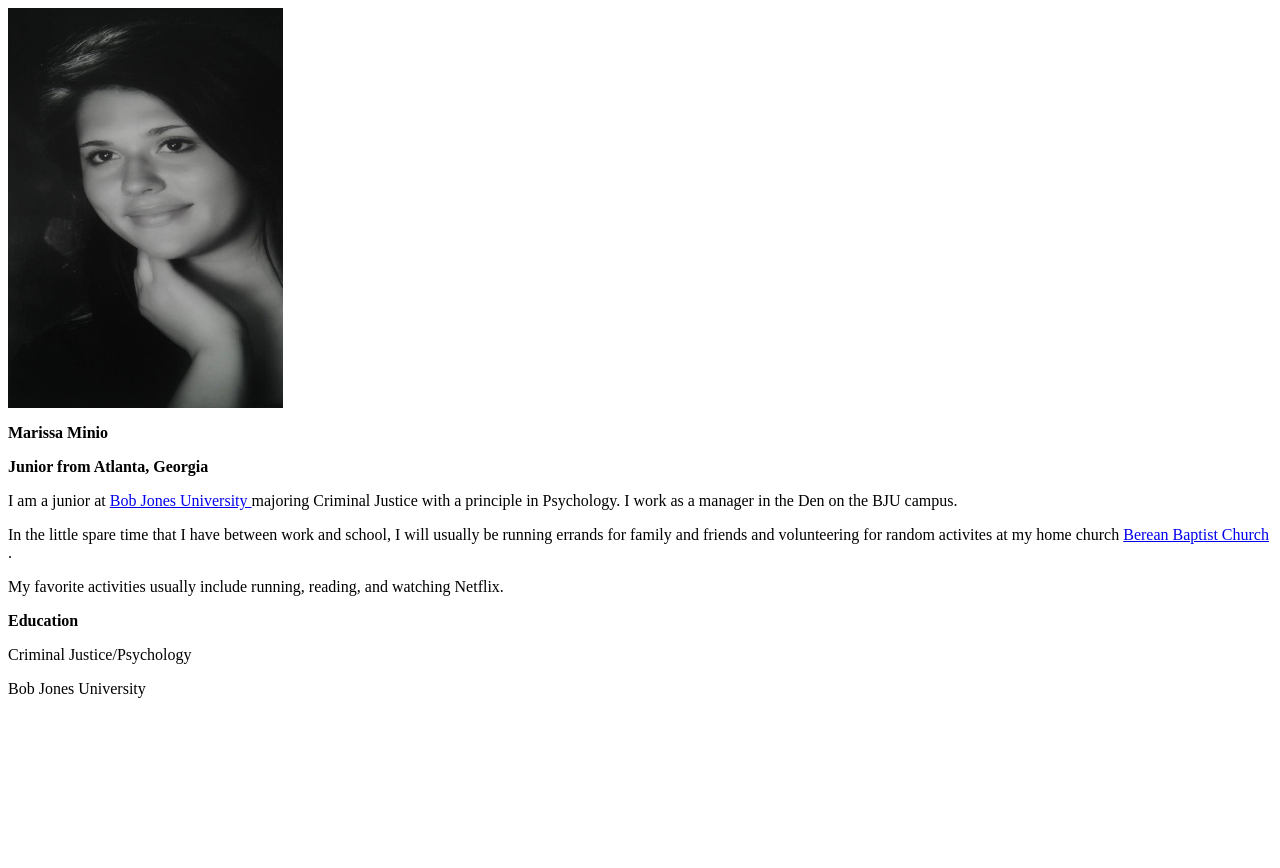
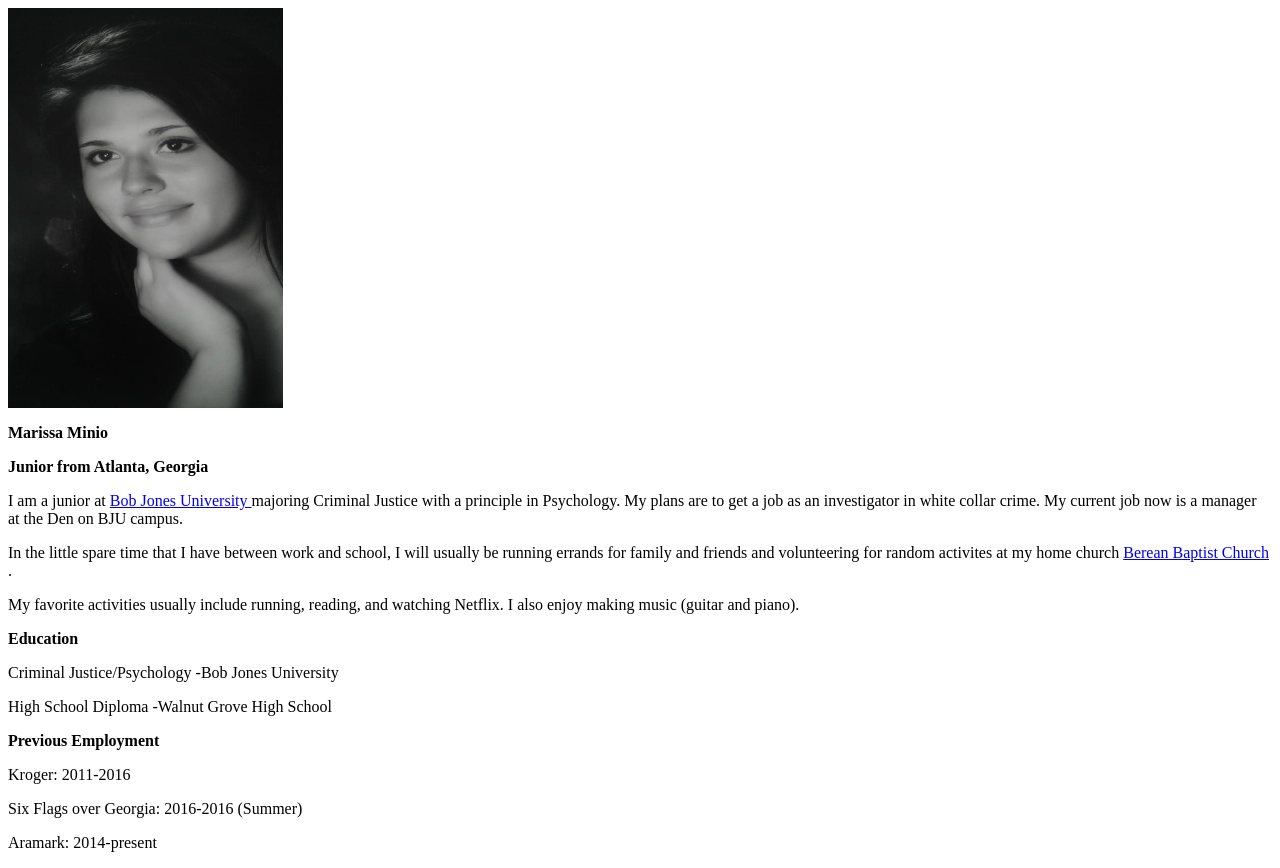
Before and after one commit to rissyminio/rissyminio.github.io, a plain HTML site: page index.html in a window 1280 px wide. Before the commit the page ends 800 px from the top, so only its background shows below. Drawn offline with Linux system fonts and the light colour scheme.

Commit message:
Update index.html

```diff
--- a/index.html
+++ b/index.html
@@ -10,13 +10,16 @@
 	<b> Marissa Minio </b>
 	<p> <b> Junior from Atlanta, Georgia </b> </p>
 	<p> I am a junior at <a href="bju.edu"> Bob Jones University </a> majoring
-	Criminal Justice with a principle in Psychology. I work as a manager in the
-	Den on the BJU campus. </p>
+	Criminal Justice with a principle in Psychology. My plans are to get a job as an investigator in white collar crime. My current job now is a manager at the Den on BJU campus. </p>
 	<p> In the little spare time that I have between work and school, I will
 	usually be running errands for family and friends and volunteering for random activites at my home church <a href=berean-baptist.org"> Berean Baptist Church </a>. </p>
-	<p> My favorite activities usually include running, reading, and watching Netflix. </p>
+	<p> My favorite activities usually include running, reading, and watching Netflix. I also enjoy making music (guitar and piano). </p>
 	<p> <b> Education </b> </p>
-	<p> Criminal Justice/Psychology </p>
-	<p> Bob Jones University </p>
+	<p> Criminal Justice/Psychology -Bob Jones University </p>
+		<p> High School Diploma -Walnut Grove High School </p>
+		<p> <b> Previous Employment </b> </p>
+		<p> Kroger: 2011-2016 </p>
+		<p> Six Flags over Georgia: 2016-2016 (Summer) </p>
+		<p> Aramark: 2014-present </p>
 	</body>
 	</html>
```
